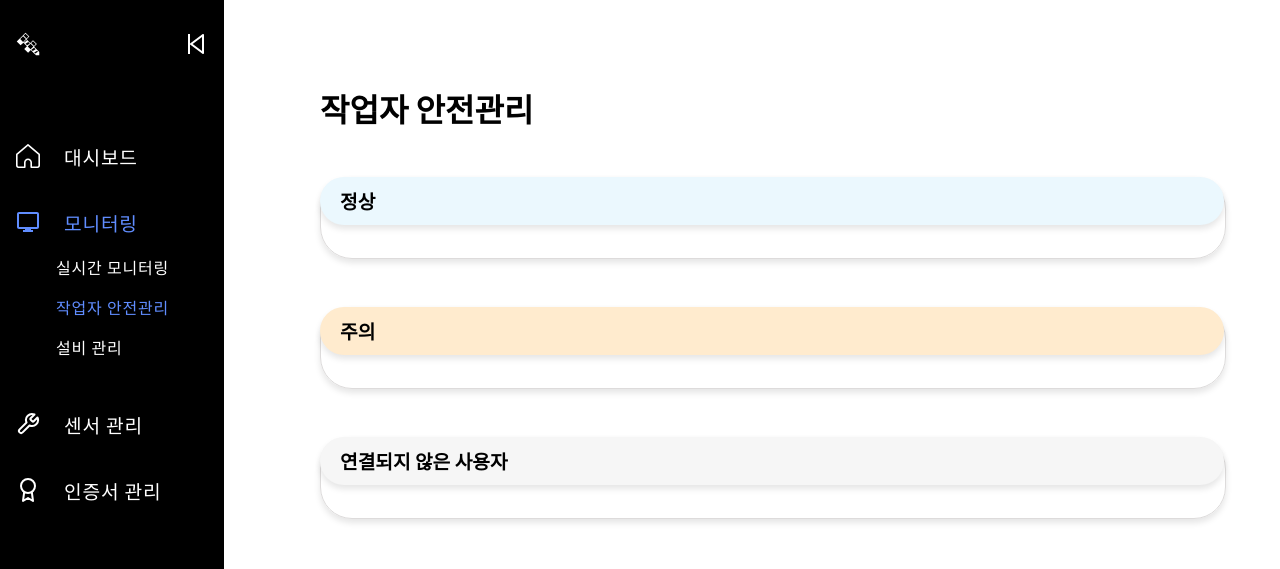
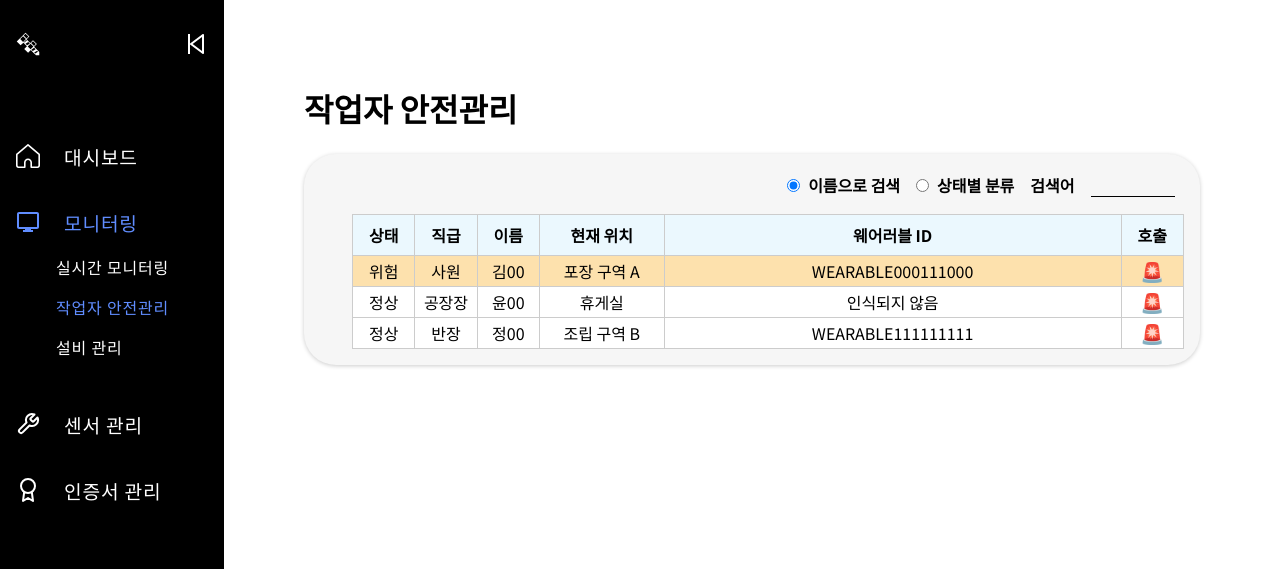
Before and after one commit to Fac2Real/FE, a React (Vite) app: page /safety in a window 1280 px wide. Shown: the top 569 px of the page. Built offline with nearby package versions, Linux system fonts and the light colour scheme; no server answers.

Commit message:
feat | sprint2 | FRB-152 | 작업자 관리 페이지 제작 | 김예인

```diff
--- /dev/null
+++ b/src/components/WorkerTable.jsx
@@ -0,0 +1,108 @@
+import { useState } from "react";
+
+export default function WorkerTable({ worker_list }) {
+  const [searchType, setSearchType] = useState("byName");
+  const [search, setSearch] = useState("");
+  const [selectedStatus, setSelectedStatus] = useState("전체");
+
+  const filteredWorkers = worker_list.filter((worker) => {
+    if (searchType === "byName") {
+      return worker.name.includes(search.trim());
+    } else if (searchType === "byStatus") {
+      if (selectedStatus === "전체") {
+        return worker_list;
+      }
+      return worker.status === selectedStatus;
+    }
+    return true;
+  });
+  return (
+    <>
+      <div className="table-container">
+        <table className="worker-table">
+          <thead>
+            <tr className="table-search">
+              <th colSpan={6}>
+                <div className="search-container">
+                  <label>
+                    <input
+                      className="radio"
+                      type="radio"
+                      name="searchType"
+                      value="byName"
+                      checked={searchType == "byName"}
+                      onChange={() => setSearchType("byName")}
+                    ></input>
+                    이름으로 검색
+                  </label>
+                  <label>
+                    <input
+                      className="radio"
+                      type="radio"
+                      name="searchType"
+                      value="byStatus"
+                      checked={searchType == "byStatus"}
+                      onChange={() => setSearchType("byStatus")}
+                    ></input>
+                    상태별 분류
+                  </label>
+                  <span className={`search-field-wrapper ${searchType}`}>
+                    {searchType && searchType === "byName" ? (
+                      <div className="search-field fade-in">
+                        <label htmlFor="search">검색어</label>
+                        <input
+                          id="search"
+                          name="search"
+                          value={search}
+                          onChange={(e) => setSearch(e.target.value)}
+                        />
+                      </div>
+                    ) : (
+                      <div className="search-field fade-in">
+                        <select
+                          id="status"
+                          value={selectedStatus}
+                          onChange={(e) => setSelectedStatus(e.target.value)}
+                        >
+                          <option value="전체">전체</option>
+                          <option value="정상">정상</option>
+                          <option value="위험">위험</option>
+                        </select>
+                      </div>
+                    )}
+                  </span>
+                </div>
+              </th>
+            </tr>
+            <tr className="table-header">
+              <th>상태</th> {/* 초록색 빨간색 동그라미 */}
+              <th>직급</th>
+              <th>이름</th>
+              <th>현재 위치</th>
+              <th>웨어러블 ID</th>
+              <th>호출</th>
+            </tr>
+          </thead>
+          <tbody>
+            {filteredWorkers.map((worker, i) => {
+              let tmp = "";
+              if (worker.status == "위험") {
+                tmp = "critical";
+              }
+              return (
+                <tr key={i} className={tmp}>
+                  <td>{worker.status}</td>
+                  <td>{worker.role}</td>
+                  <td>{worker.name}</td>
+                  <td>{worker.zone}</td>
+                  <td>{worker.wearableId}</td>
+                  <td style={{ fontSize: "1.2rem" }}>🚨</td>
+                </tr>
+              );
+            })}
+          </tbody>
+        </table>
+      </div>
+    </>
+  );
+}
--- /dev/null
+++ b/src/components/modal/WorkerInfoModal.jsx
@@ -0,0 +1,3 @@
+export default function WorkerInfoModal() {
+  return <></>;
+}
--- a/src/pages/Safety.jsx
+++ b/src/pages/Safety.jsx
@@ -1,38 +1,53 @@
+import { useEffect } from "react";
+import axiosInstance from "../api/axiosInstance";
+import WorkerInfoModal from "../components/modal/WorkerInfoModal";
+import WorkerTable from "../components/WorkerTable";
+
 export default function Safety() {
-  const mock_workers = {
-    normal_workers: [],
-    abnormal_workers: [],
-    disconnected_workers: [], // 논의필요!
-  };
+  const mock_workers = [
+    {
+      name: "김00",
+      role: "사원",
+      status: "위험",
+      zone: "포장 구역 A",
+      wearableId: "WEARABLE000111000",
+      email: "test@example.com",
+      phone: "01011112222",
+    },
+    {
+      name: "윤00",
+      role: "공장장",
+      status: "정상",
+      zone: "휴게실",
+      wearableId: "인식되지 않음",
+      email: "test@example.com",
+      phone: "01011112222",
+    },
+    {
+      name: "정00",
+      role: "반장",
+      status: "정상",
+      zone: "조립 구역 B",
+      wearableId: "WEARABLE111111111",
+      email: "test@example.com",
+      phone: "01011112222",
+    },
+  ];
+
+  useEffect(() => {
+    axiosInstance
+      .get("/api/workers")
+      .then(() => {
+        console.log("작업자 정보 get!");
+      })
+      .catch((e) => console.log("작업자 정보 조회 실패", e));
+  }, []);
   return (
     <>
+      <WorkerInfoModal />
       <h1>작업자 안전관리</h1>
-      {/* 정상 작업자 */}
-      <div className="box-wrapper">
-        <div className="top-box" style={{ backgroundColor: "#ebf8fe" }}>
-          정상
-        </div>
-        <div className="bottom-box">
-          {/* 작업자 목록
-           * 아니 뭐더라 */}
-        </div>
-      </div>
-      {/* 이상 작업자 */}
-      <div className="box-wrapper">
-        <div className="top-box" style={{ backgroundColor: "#FFEBCE" }}>
-          주의
-        </div>
-        <div className="bottom-box">
-          {/* 작업자 목록
-           * 아니 뭐더라 */}
-        </div>
-      </div>
-      {/* 연결되지 않은 작업자 */}
-      <div className="box-wrapper">
-        <div className="top-box" style={{ backgroundColor: "#f6f6f6" }}>
-          연결되지 않은 사용자
-        </div>
-        <div className="bottom-box"></div>
+      <div className="monitor-body">
+        <WorkerTable worker_list={mock_workers} />
       </div>
     </>
   );
--- a/src/styles/style.css
+++ b/src/styles/style.css
@@ -7,6 +7,7 @@
 
   --box-color: #f6f6f6;
   --blue: #1d4a7a;
+  --warning: #fde1ad;
 }
 #root {
   position: relative;
@@ -48,8 +49,9 @@ a:visited {
 .contents {
   display: flex;
   flex-direction: column;
-  margin: 4rem 7.5% 0 7.5%;
+  margin: 4rem auto 0 auto;
   width: 100%;
+  max-width: 70vw;
 }
 
 /* 사이드바 설정 */
@@ -566,7 +568,7 @@ p.sidebar-open {
 }
 
 .monitor-box.warn {
-  background-color: #fde1ad;
+  background-color: var(--warning);
 }
 
 .icon-container {
@@ -828,3 +830,73 @@ strong.normal {
   font-weight: bold;
   color: var(--blue);
 }
+
+.table-container {
+  width: 100%;
+  margin: 2rem;
+  display: flex;
+  flex-direction: column;
+  justify-content: center;
+  align-items: center;
+}
+
+.search-container {
+  text-align: end;
+  margin-bottom: 0.5rem;
+}
+
+.worker-table {
+  width: calc(100% - 4rem);
+  border-collapse: collapse;
+  text-align: center;
+  overflow: hidden;
+  margin: auto;
+}
+
+.table-container th {
+  background-color: transparent;
+  border: none;
+}
+
+.table-header th {
+  padding: 0.5rem;
+  border: 1px solid #ccc;
+  background-color: var(--c4);
+  width: 7.5%;
+}
+
+.worker-table td {
+  border: 1px solid #ccc;
+  background-color: white;
+}
+
+.worker-table th:nth-child(4) {
+  width: 15%;
+}
+
+.worker-table th:nth-child(5) {
+  width: auto;
+}
+
+.worker-table .critical td {
+  background-color: var(--warning);
+}
+
+.search-container input {
+  border: none;
+  border-bottom: 1px solid black;
+  background-color: transparent;
+  margin: 0.5rem;
+  outline: none;
+  margin-left: 1rem;
+  max-width: 5rem;
+}
+
+.search-field {
+  display: inline;
+  margin-left: 1rem;
+}
+
+.search-field select {
+  margin-left: 0.2rem;
+}
```
